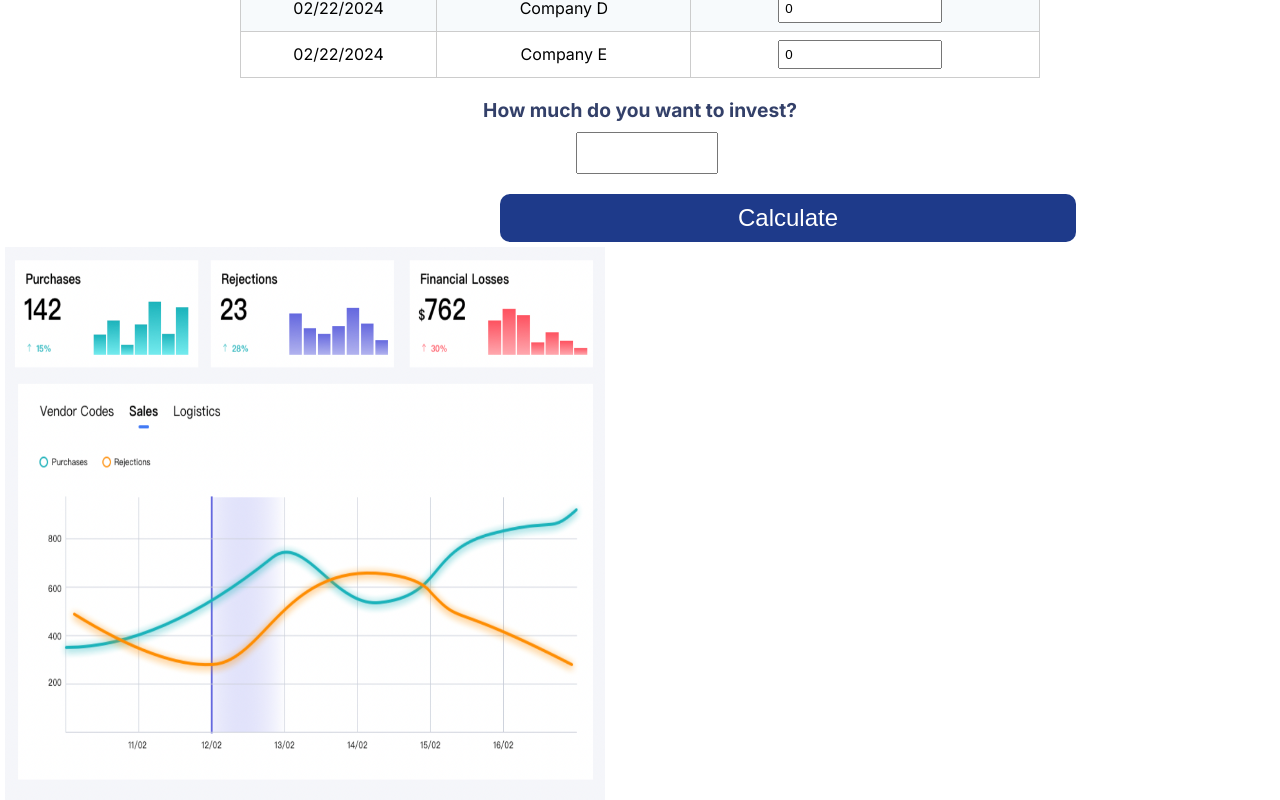
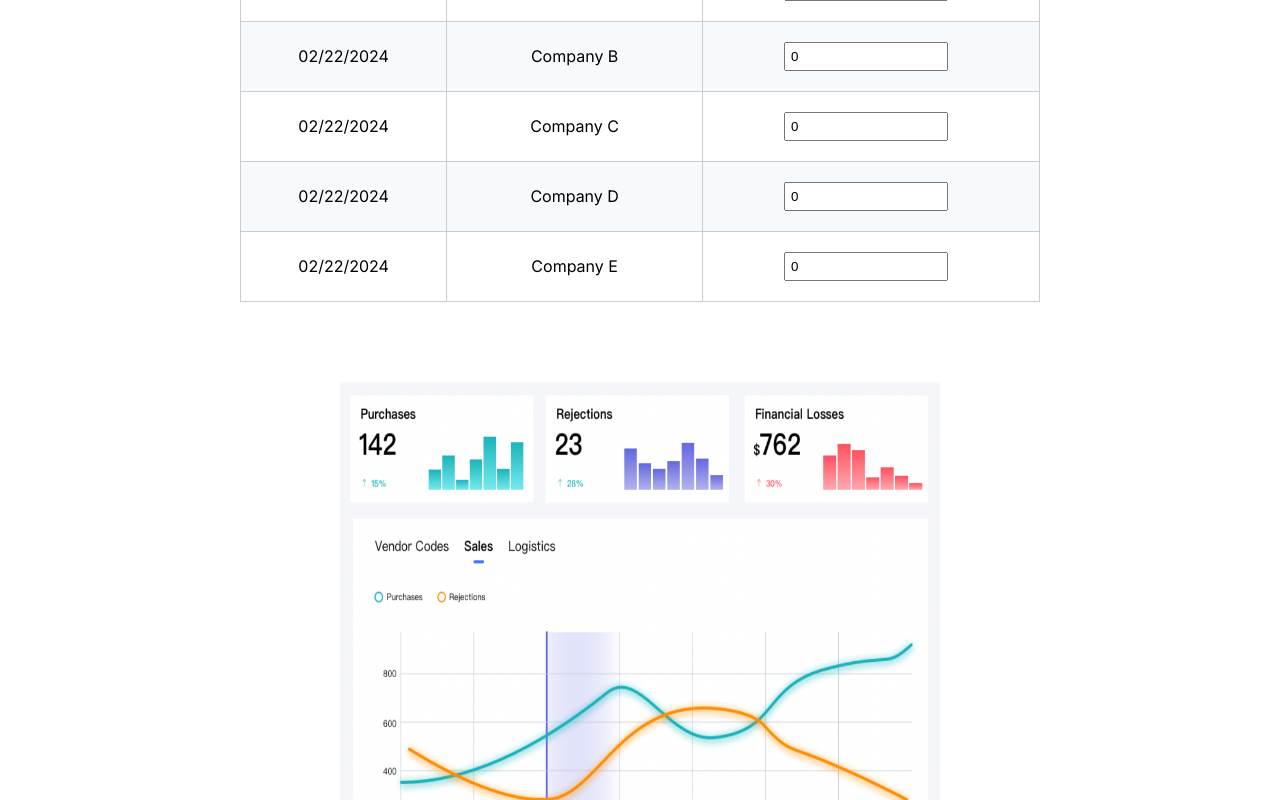
Before and after one commit to MVCorreas/42i-Challenge-Correas, a Next.js app: page / in a window 1280 px wide. Shown: the part 540-1340 px from the top of the page. Built offline with nearby package versions, Linux system fonts and the light colour scheme.

Commit message:
left column centered with image to the right

```diff
--- a/src/app/globals.css
+++ b/src/app/globals.css
@@ -49,8 +49,10 @@ body {
 }
 
 .table-container {
-  max-width: 800px;
-  margin: 20px auto;
+  width: 800px;
+  margin: 20px;
+  padding: 20px;
+  overflow-x: auto;
 }
 
 .table-container table {
@@ -61,7 +63,7 @@ body {
 .table-container th,
 .table-container td {
   border: 1px solid #ccc;
-  padding: 8px;
+  padding: 20px;
   text-align: center;
 }
 
@@ -81,15 +83,19 @@ body {
   font-weight: bold;
   color: #172554e0;
   flex-direction: column;
+  margin-left: 2px;
+  justify-self: end;
+  margin-right: 20px;
+  color: #172554c1;
+  font-size: 1.5rem;
 
 }
 
 #investmentAmount {
-  display:block;
+  display: block;
   width: 10%;
   font-size: 1.5rem;
   margin-top: 10px;
-  margin-left: 45%;
 
 }
 
@@ -109,7 +115,7 @@ body {
   color: #fff;
   border: none;
   cursor: pointer;
-  margin-left: 500px;
+  margin-left: 50px;
   margin-top: 20px;
 }
 
@@ -143,7 +149,6 @@ h2 {
   color: #333;
 }
 
-/* Input field styles */
 input[type="number"] {
   width: 150px;
   padding: 5px;
@@ -158,12 +163,6 @@ p {
 .highlight {
   background-color: #fbbe24ae;
 }
-.error-message {
-  color: red;
-}
-.success-message {
-  color: green;
-}
 
 .company-container {
   display: flex;
@@ -175,10 +174,18 @@ p {
 }
 
 .left-column {
-  max-width: 800px;
-  padding: 5px;
+  max-width: 100%;
+  padding: 20px;
+  display: flex;
+  flex-wrap: wrap;
+  justify-content: center;
+
 }
 
-.right-column {
-  padding: 5px;
+.image-container {
+  padding: 20px;
+  text-align: center;
+  margin-top: 20px;
+  width: 800px;
+
 }
--- a/src/app/page.js
+++ b/src/app/page.js
@@ -108,7 +108,7 @@ useEffect(() => {
       <h1>Investment Simulation</h1>
     </div>
 
-      <div className='balance-container'>
+    <div className="balance-container">
       <div className="border border-gray-200 rounded-lg overflow-hidden">
         <h2 className="balance-title">Total Account Balance:</h2>
         <div className="px-4 py-2">
@@ -118,9 +118,7 @@ useEffect(() => {
       </div>
     </div>
 
-      <div className="flex">
-      {/* Left Column */}
-      <div className="w-1/2 p-4">
+    <div className="left-column">
       <div className="table-container">
         <h2 className="table-title" htmlFor="companyPayments">Company Payments:</h2>
         <table>
@@ -152,9 +150,14 @@ useEffect(() => {
           </tbody>
         </table>
       </div>
+
+      <div className="image-container">
+        <Image src="/investment-balance.png" alt="Image" width={600} height={600} />
+      </div>
+   </div>
       <div className="question-container">
         <label htmlFor="investmentAmount">How much do you want to invest?</label>
-        </div>
+
       <input
         type="number"
         id="investmentAmount"
@@ -165,14 +168,6 @@ useEffect(() => {
         required
       />
       <button className="calculate-button" onClick={() => { handleCalculate(); document.getElementById('my_modal_1').showModal() }}>Calculate</button>
-      </div>
-
-      {/* Right Column */}
-      <div className="w-1/2 p-4">
-        <div className="right-column">
-          <Image src="/investment-balance.png" alt="Image" width={600} height={600} />
-        </div>
-      </div>
       </div>
 
     <dialog id="my_modal_1" className="modal">
```
Lines whose indentation alone changed are shown as unchanged.
